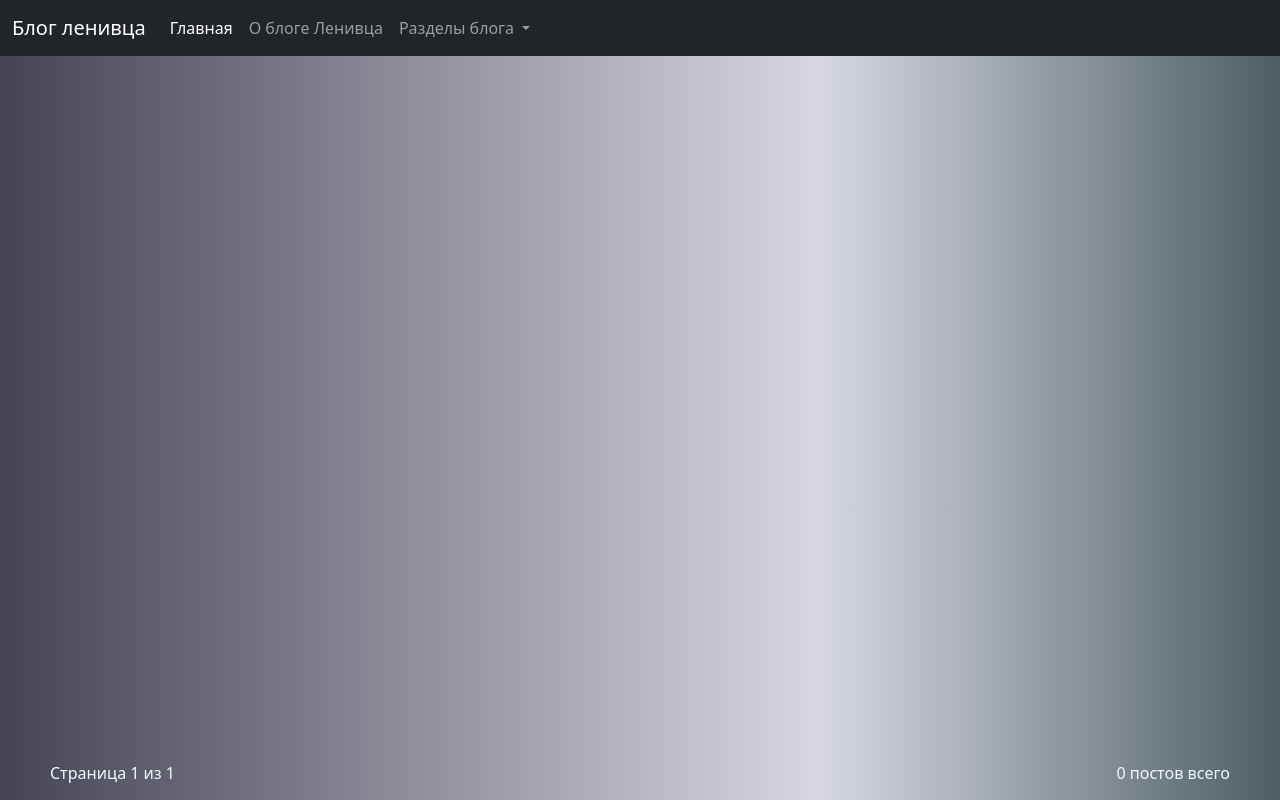
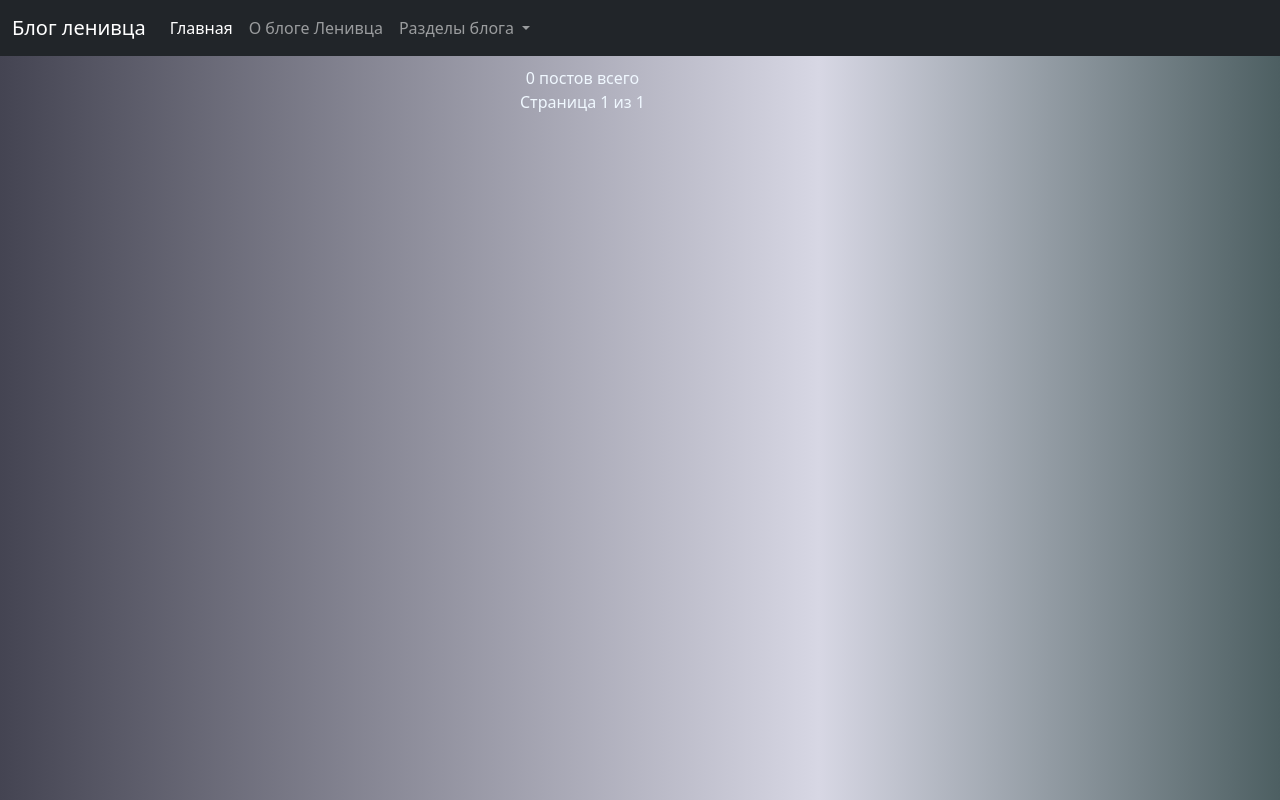
Before and after one commit to k1llRe4l/djangoProject, a Django app: page / in a window 1280 px wide. Run offline with Django 4.2, Linux system fonts and the light colour scheme; data that the repository does not hold is empty.

Commit message:
Files synced with desktop

```diff
--- a/templates/home.html
+++ b/templates/home.html
@@ -78,9 +78,9 @@
         {% endfor %}
     {% endblock content %}
 
-    <div class="pagination"; style="position: fixed; bottom: 15px; left: 50px">
+    <div class="pagination"; style="margin-right: auto; margin-left: auto; margin-top: 10px; margin-bottom: auto; width: 15em">
         <span class="step-links">
-        <div style="position: fixed; bottom: 15px; right: 50px">
+        <div style="align-items: center; text-align: center">
             <span style="color: aliceblue">{{ post_count }} постов всего</span>
         </div>
         {% if page_obj.has_previous %}
```
